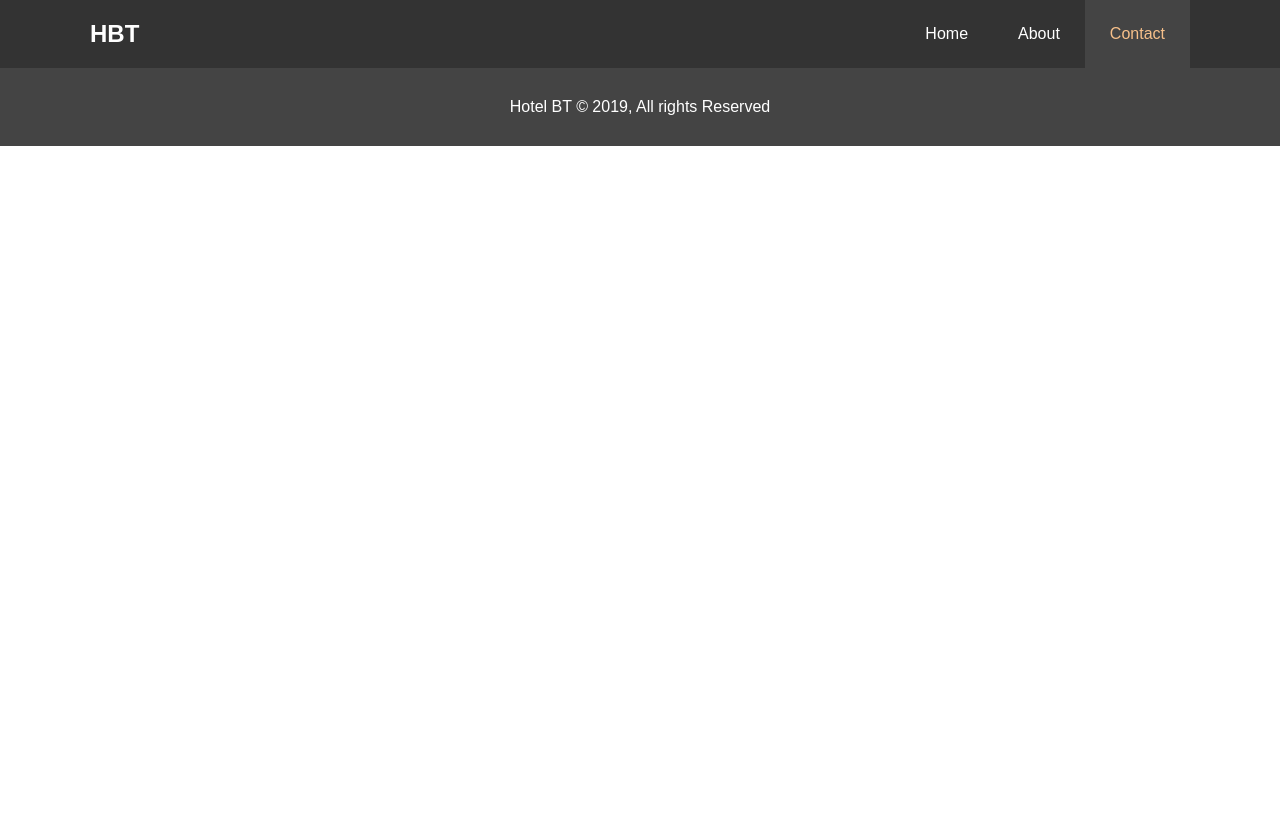
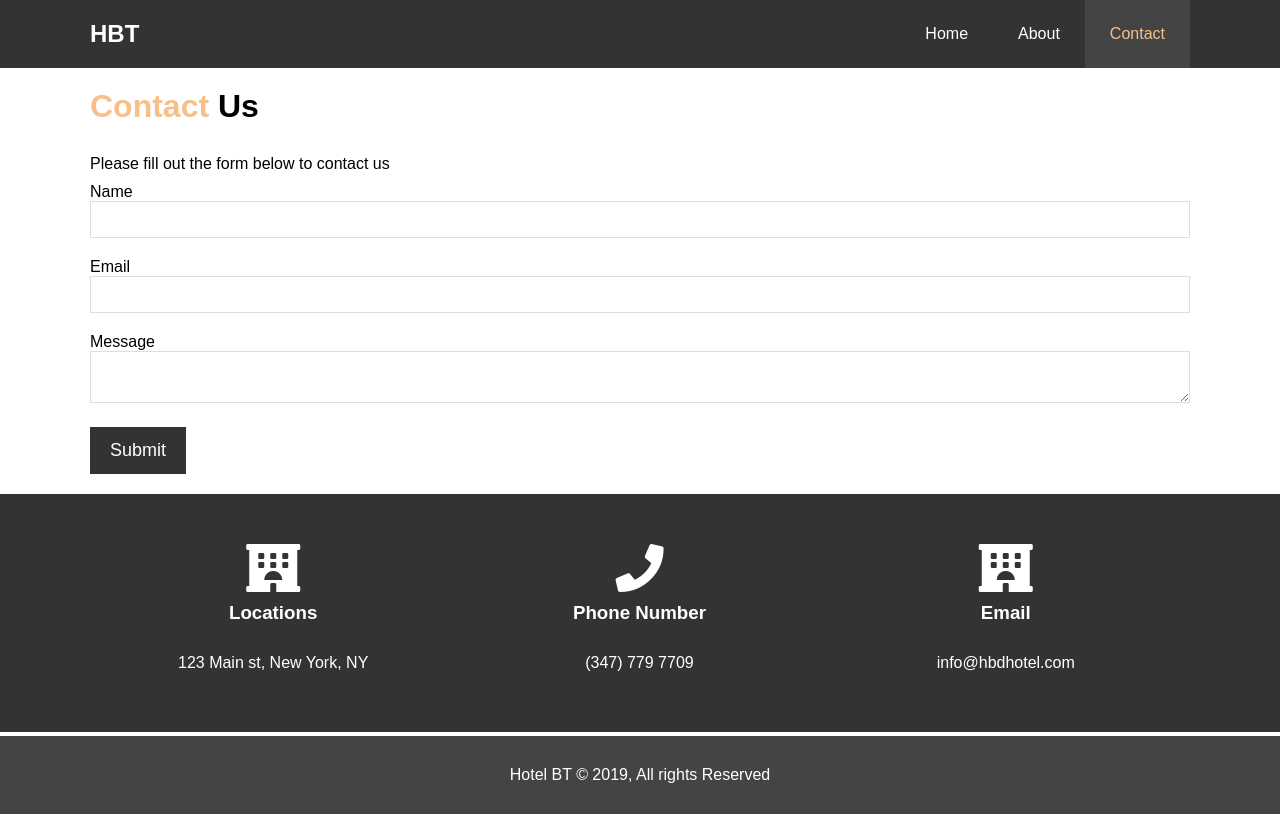
Before and after one commit to BenjaminDusse/CSS-Practice, a plain HTML site: page contact.html in a window 1280 px wide. Drawn offline with Linux system fonts and the light colour scheme.

Commit message:
have an issue with footer margin bottom

```diff
--- a/contact.html
+++ b/contact.html
@@ -2,7 +2,9 @@
 <html>
 
 <head>
-  <title>Hotel Website</title>
+  <title>HBT - Hotel Website</title>
+  <link rel="stylesheet" href="https://use.fontawesome.com/releases/v5.6.1/css/all.css"
+    integrity="sha384-gfdkjb5BdAXd+lj+gudLWI+BXq4IuLW5IT+brZEZsLFm++aCMlF1V92rMkPaX4PP" crossorigin="anonymous" />
   <link rel="stylesheet" href="css/style.css" />
 </head>
 
@@ -20,6 +22,63 @@
     </nav>
   </header>
 
+  <section id="contact-form">
+    <div class="container">
+      <h1><span class="text-primary">Contact</span> Us</h1>
+      <p>Please fill out the form below to contact us</p>
+
+      <form action="">
+        <div class="form-group">
+          <label for="name">Name</label>
+          <br>
+          <input type="text" id="name" name="name" />
+        </div>
+
+        <div class="form-group">
+          <label for="email">Email</label>
+          <br>
+          <input type="email" id="email" name="email" />
+        </div>
+
+        <div class="form-group">
+          <label for="message">Message</label>
+          <br>
+          <textarea type="text" id="message" name="message"></textarea>
+        </div>
+        <button class="btn">Submit</button>
+      </form>
+    </div>
+  </section>
+
+  <section id="contact-info" class="bg-dark">
+    <div class="container">
+      <div class="box">
+        <i class="fas fa-hotel fa-3x"></i>
+        <h3>Locations</h3>
+        <p>
+          123 Main st, New York, NY
+        </p>
+      </div>
+
+      <div class="box">
+        <i class="fas fa-phone fa-3x"></i>
+        <h3>Phone Number</h3>
+        <p>
+          (347) 779 7709
+        </p>
+      </div>
+
+      <div class="box">
+        <i class="fas fa-hotel fa-3x"></i>
+        <h3>Email</h3>
+        <p>
+          info@hbdhotel.com
+        </p>
+      </div>
+    </div>
+  </section>
+
+  <div class="clr"></div>
 
   <footer id="main-footer">
     <p>Hotel BT &copy; 2019, All rights Reserved</p>
--- a/css/style.css
+++ b/css/style.css
@@ -1,5 +1,7 @@
 /* Reset */
-* {
+*,
+*::before,
+*::after {
   margin: 0;
   padding: 0;
   box-sizing: border-box;
@@ -246,3 +248,34 @@ p {
   margin-right: 20px;
   border-radius: 50%;
 }
+
+/* Contact Us Page */
+
+#contact-form {
+  padding: 20px 0;
+}
+
+#contact-form h1 {
+  font-size: 32px;
+}
+
+#contact-form .form-group {
+  margin-bottom: 20px;
+}
+
+#contact-form label {
+  margin-bottom: 5px;
+}
+
+#contact-form input,
+#contact-form textarea {
+  width: 100%;
+  padding: 10px;
+  border: 1px solid #ddd;
+}
+
+#contact-info {
+  display: inline-block;
+  width: 100%;
+
+}
```
